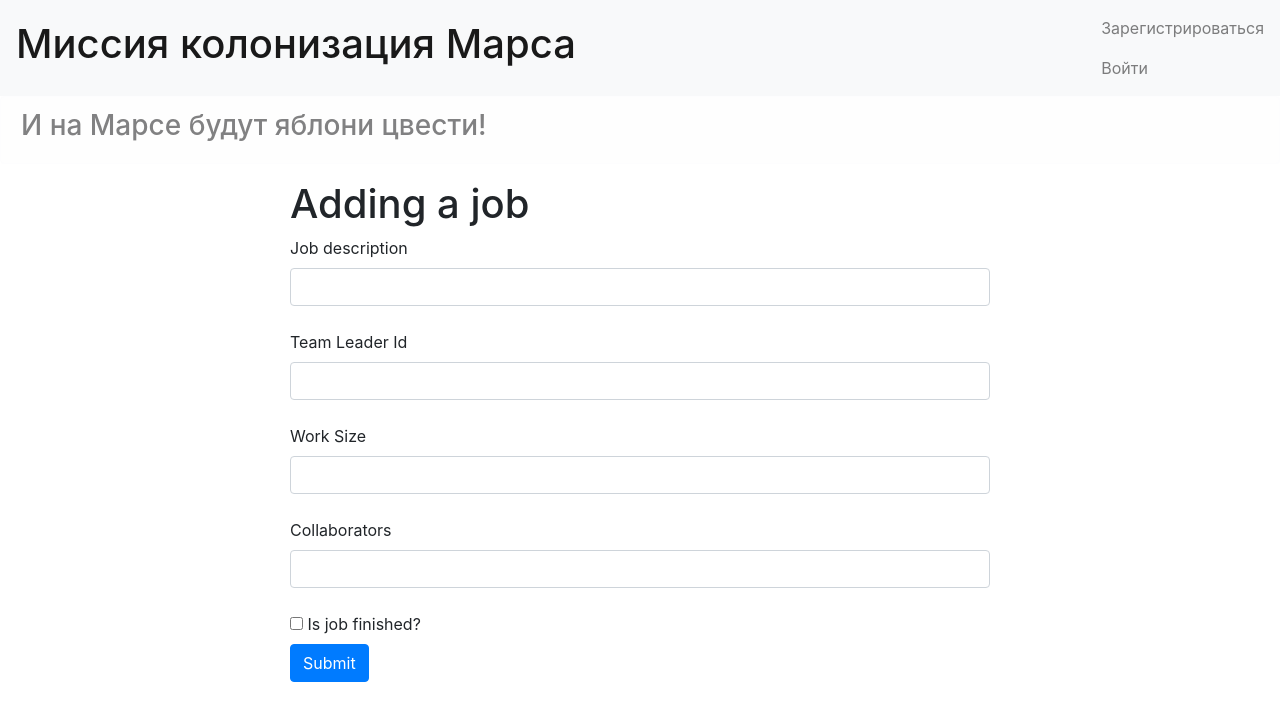
After one commit to plov-cyber/web_flask-sqlalchemy, a Flask app: page /addjob in a window 1280 px wide. The commit adds this page. Shown: the top 721 px of the page. Run offline with Flask 2, Linux system fonts and the light colour scheme; some libraries are stand-ins or nearby versions.

Commit message:
Промежуточное приложение

```diff
--- /dev/null
+++ b/add_job_form.py
@@ -0,0 +1,12 @@
+from flask_wtf import FlaskForm
+from wtforms import StringField, SubmitField, IntegerField, BooleanField
+from wtforms.validators import DataRequired
+
+
+class AddJobForm(FlaskForm):
+    team_leader = IntegerField('Team Leader Id', validators=[DataRequired()])
+    job_title = StringField('Job description', validators=[DataRequired()])
+    work_size = IntegerField('Work Size', validators=[DataRequired()])
+    collaborators = StringField('Collaborators', validators=[DataRequired()])
+    is_finished = BooleanField('Is job finished?')
+    submit = SubmitField('Submit')
--- a/data/departments.py
+++ b/data/departments.py
@@ -12,4 +12,3 @@ class Department(SqlAlchemyBase):
     members = sqlalchemy.Column(sqlalchemy.String, nullable=True)
     email = sqlalchemy.Column(sqlalchemy.String, nullable=True)
     user = orm.relation('User')
-    job = orm.relation('Jobs')
--- a/data/jobs.py
+++ b/data/jobs.py
@@ -15,7 +15,6 @@ class Jobs(SqlAlchemyBase):
     end_date = sqlalchemy.Column(sqlalchemy.DateTime, nullable=True)
     is_finished = sqlalchemy.Column(sqlalchemy.Boolean, nullable=True)
     user = orm.relation('User')
-    department = orm.relation('Department', back_populates='job')
 
     def __repr__(self):
         return f'<Jobs> {self.job}'
--- a/data/users.py
+++ b/data/users.py
@@ -10,14 +10,14 @@ class User(SqlAlchemyBase, UserMixin):
 
     id = sqlalchemy.Column(sqlalchemy.Integer,
                            primary_key=True, autoincrement=True)
-    login = sqlalchemy.Column(sqlalchemy.String, unique=True)
+    login = sqlalchemy.Column(sqlalchemy.String, unique=True, index=True, nullable=False)
     surname = sqlalchemy.Column(sqlalchemy.String, nullable=True)
     name = sqlalchemy.Column(sqlalchemy.String, nullable=True)
     age = sqlalchemy.Column(sqlalchemy.Integer, nullable=True)
     position = sqlalchemy.Column(sqlalchemy.String, nullable=True)
     speciality = sqlalchemy.Column(sqlalchemy.String, nullable=True)
     address = sqlalchemy.Column(sqlalchemy.String, nullable=True)
-    hashed_password = sqlalchemy.Column(sqlalchemy.String)
+    hashed_password = sqlalchemy.Column(sqlalchemy.String, nullable=False)
     modified_date = sqlalchemy.Column(sqlalchemy.DateTime, nullable=True)
     job = orm.relation('Jobs', back_populates='user')
     department = orm.relation('Department', back_populates='user')
--- a/main.py
+++ b/main.py
@@ -1,9 +1,11 @@
-from flask import Flask, render_template, request
-from flask_login import LoginManager
+from flask import Flask, render_template, redirect
+from flask_login import LoginManager, login_user, login_required, logout_user, current_user
 from data import db_session
 from data.users import User
 from data.jobs import Jobs
 from regform import RegisterForm
+from loginform import LoginForm
+from add_job_form import AddJobForm
 
 app = Flask(__name__)
 app.config['SECRET_KEY'] = 'yandexlyceum_secret_key'
@@ -102,8 +104,48 @@ def reg_form():
         user.set_password(form.password.data)
         session.add(user)
         session.commit()
-        return 'Регистрация прошла успешно!'
+        return redirect('/login')
     return render_template('reg_form.html', title='Регистрация', form=form)
+
+
+@app.route('/login', methods=['GET', 'POST'])
+def login():
+    form = LoginForm()
+    if form.validate_on_submit():
+        session = db_session.create_session()
+        user = session.query(User).filter(User.login == form.login.data).first()
+        if user and user.check_password(form.password.data):
+            login_user(user, remember=form.remember_me.data)
+            return redirect("/")
+        return render_template('login.html',
+                               message="Неправильный логин или пароль",
+                               form=form)
+    return render_template('login.html', title='Авторизация', form=form)
+
+
+@app.route('/addjob', methods=['POST', 'GET'])
+def add_job():
+    form = AddJobForm()
+    if form.validate_on_submit():
+        session = db_session.create_session()
+        job = Jobs(
+            job=form.job_title.data,
+            team_leader=form.team_leader.data,
+            work_size=form.work_size.data,
+            is_finished=form.is_finished.data,
+            collaborators=form.collaborators.data
+        )
+        session.add(job)
+        session.commit()
+        return redirect('/')
+    return render_template('add_job.html', title='Adding a job', form=form)
+
+
+@app.route('/logout')
+@login_required
+def logout():
+    logout_user()
+    return redirect("/")
 
 
 if __name__ == '__main__':
--- a/static/css/style.css
+++ b/static/css/style.css
@@ -1,4 +1,4 @@
-#form {
+.my-form {
     max-width: 700px;
     margin: auto;
 }
--- /dev/null
+++ b/templates/add_job.html
@@ -0,0 +1,54 @@
+{% extends "base.html" %}
+
+{% block style %}
+<link rel="stylesheet" href="/static/css/style.css" type="text/css">
+{% endblock %}
+
+{% block content %}
+<form class="my-form" method="post" novalidate>
+    {{ form.hidden_tag() }}
+    {{ form.csrf_token }}
+    <h1>Adding a job</h1>
+    <div>
+        {{ form.job_title.label }} <br>
+        {{ form.job_title(class="form-control") }}<br>
+        {% for error in form.job_title.errors %}
+        <div class="alert alert-danger" role="alert">
+            {{ error }}
+        </div>
+        {% endfor %}
+    </div>
+    <div>
+        {{ form.team_leader.label }} <br>
+        {{ form.team_leader(class="form-control") }}<br>
+        {% for error in form.team_leader.errors %}
+        <div class="alert alert-danger" role="alert">
+            {{ error }}
+        </div>
+        {% endfor %}
+    </div>
+    <div>
+        {{ form.work_size.label }} <br>
+        {{ form.work_size(class="form-control") }}<br>
+        {% for error in form.work_size.errors %}
+        <div class="alert alert-danger" role="alert">
+            {{ error }}
+        </div>
+        {% endfor %}
+    </div>
+    <div>
+        {{ form.collaborators.label }} <br>
+        {{ form.collaborators(class="form-control") }}<br>
+        {% for error in form.collaborators.errors %}
+        <div class="alert alert-danger" role="alert">
+            {{ error }}
+        </div>
+        {% endfor %}
+    </div>
+    <div>{{ form.is_finished() }} {{ form.is_finished.label }}</div>
+    <div>{{ form.submit(class="btn btn-primary", type="submit") }}</div>
+    {% if message %}
+    <div class="alert alert-danger">{{ message }}</div>
+    {% endif %}
+</form>
+{% endblock %}
--- a/templates/base.html
+++ b/templates/base.html
@@ -8,8 +8,27 @@
     <title>{{title}}</title>
 </head>
 <body>
-    <div class="alert alert-secondary" role="alert"><h1>Миссия Колонизация Марса</h1></div>
-    <div class="alert alert-light"><h3>И на Марсе будут яблони цвести!</h3></div>
-    {% block content %}{% endblock %}
+<nav class="navbar navbar-light bg-light">
+    <a class="navbar-brand" href="#"><h1>Миссия колонизация Марса</h1></a>
+
+    <div style="float: right;">
+        <ul class="nav navbar-nav">
+            {% if current_user.is_authenticated %}
+            <li class="nav-item">
+                <a class="nav-link" href="/logout">{{ current_user.name }}</a>
+            </li>
+            {% else %}
+            <li class="nav-item">
+                <a class="nav-link" href="/register">Зарегистрироваться</a>
+            </li>
+            <li class="nav-item">
+                <a class="nav-link" href="/login">Войти</a>
+            </li>
+            {% endif %}
+        </ul>
+    </div>
+</nav>
+<div class="alert alert-light"><h3>И на Марсе будут яблони цвести!</h3></div>
+{% block content %}{% endblock %}
 </body>
 </html>
--- a/templates/reg_form.html
+++ b/templates/reg_form.html
@@ -5,7 +5,7 @@
 {% endblock %}
 
 {% block content %}
-<form id="form" method="post" novalidate>
+<form class="my-form" method="post" novalidate>
     {{ form.hidden_tag() }}
     {{ form.csrf_token }}
     <h1>Register form</h1>
```
Also changed, not shown: loginform.py (added, +10 -0 lines), templates/login.html (added, +35 -0 lines), db/blogs.sqlite (added).
